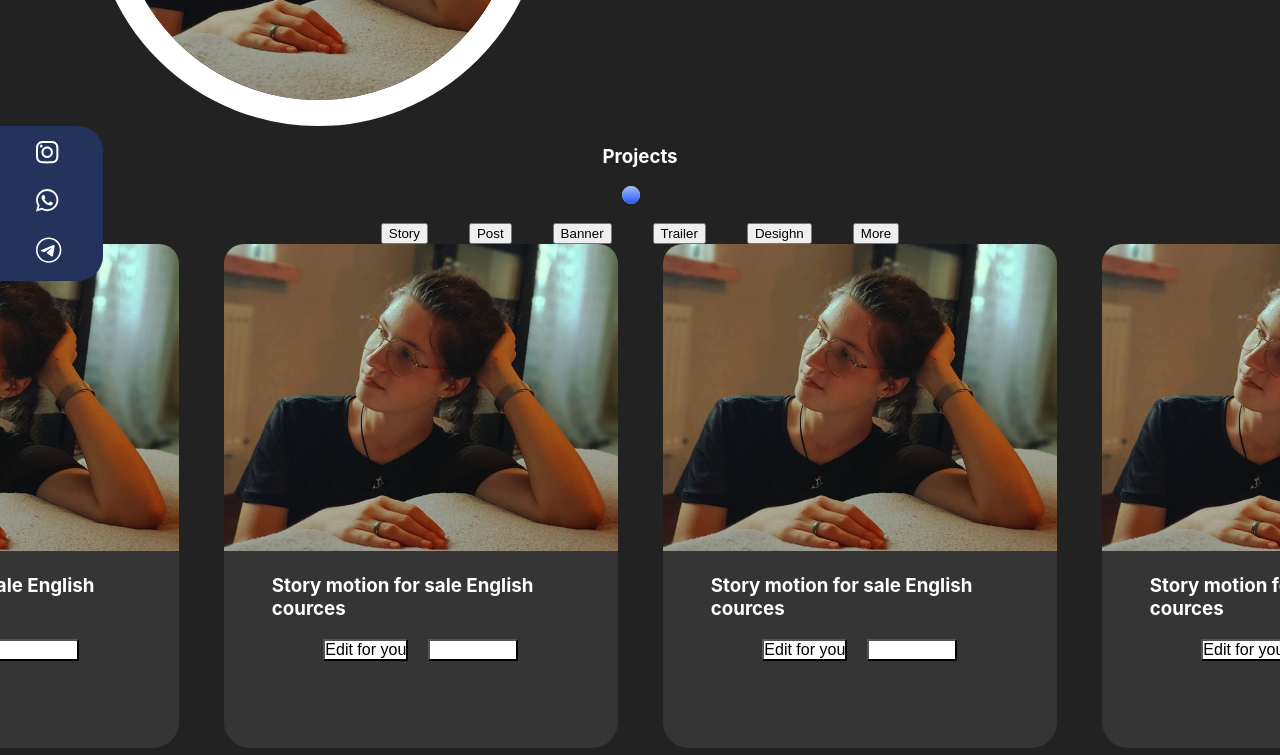
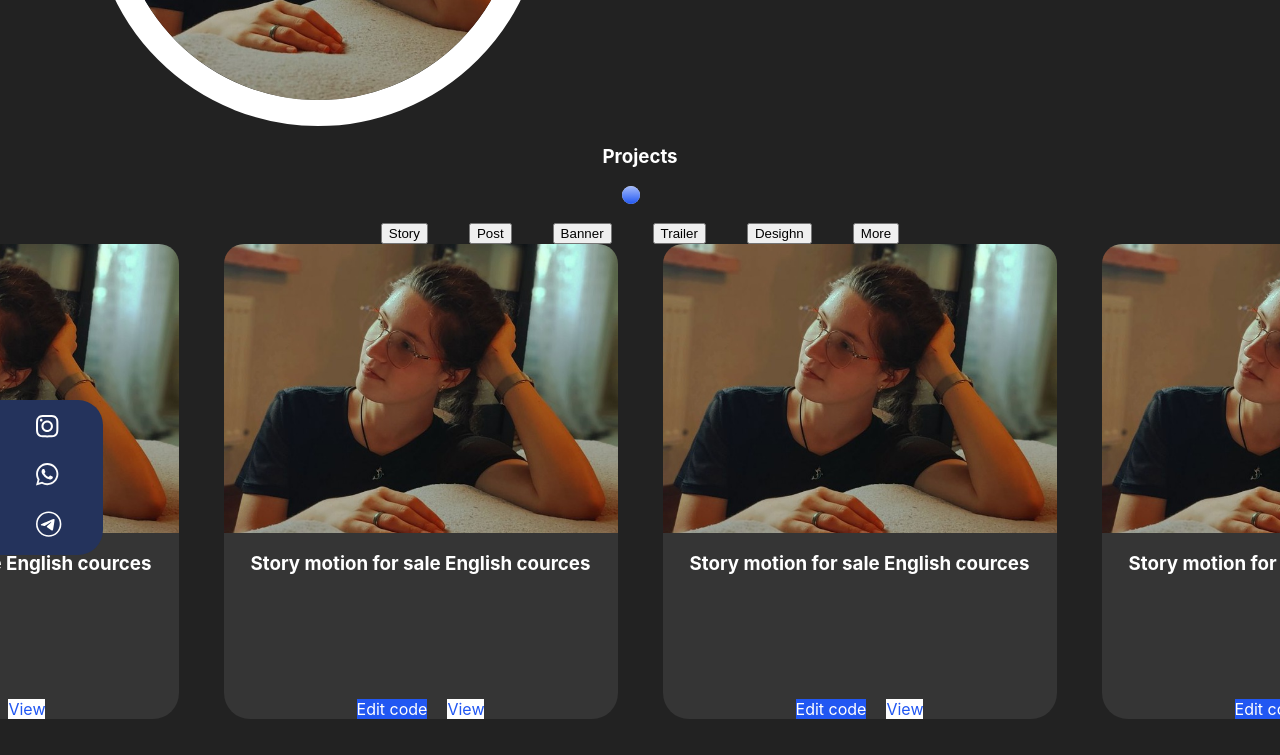
Before and after one commit to molniagrom/portfolio-start-project-vite-main, a React (Vite) app: page / in a window 1280 px wide. Shown: the part 400-1155 px from the top of the page. Built offline with nearby package versions, Linux system fonts and the light colour scheme.

Commit message:
fixed to Card

```diff
--- a/src/App.tsx
+++ b/src/App.tsx
@@ -24,7 +24,6 @@ function App() {
             <MyStack/>
             <Testimony/>
             <Contact/>
-            {/*<IconsContact/>*/}
             <Quote/>
             <Footer/>
         </div>
--- a/src/components/wrappers/FlexWrapper.tsx
+++ b/src/components/wrappers/FlexWrapper.tsx
@@ -6,9 +6,7 @@ type FlexWrapperPropsType = {
     alignItems?: string;
     wrap?: string;
     gap?: string;
-
-    position?: string;
-    zIndex?: string;
+    flexGrow?: string;
 }
 
 export const FlexWrapper = styled.div<FlexWrapperPropsType>`
@@ -18,6 +16,5 @@ export const FlexWrapper = styled.div<FlexWrapperPropsType>`
     align-items: ${props => props.alignItems || undefined};
     flex-wrap: ${props => props.wrap || undefined};
     gap: ${props => props.gap || undefined};
-    position: ${props => props.position || undefined};
-    z-index: ${props => props.zIndex || undefined};
+    flex-grow: ${props => props.flexGrow || undefined};
 `
--- a/src/layout/header/Header.tsx
+++ b/src/layout/header/Header.tsx
@@ -16,4 +16,6 @@ const StyleHeader = styled.header`
     background-color: cadetblue;
     display: flex;
     justify-content: space-between;
+    position: relative;
+
 `
--- a/src/layout/sections/Projects/card/Card.tsx
+++ b/src/layout/sections/Projects/card/Card.tsx
@@ -1,19 +1,20 @@
 import myPhoto from "../../../../image/myPhoto.jpg"
 import styled from "styled-components";
-import {Button} from "../../../../components/Button/Button.tsx";
 import {FlexWrapper} from "../../../../components/wrappers/FlexWrapper.tsx";
 import {Photo} from "../../main/Photo.tsx";
+import {AStyled} from "../../../../components/AStyled/AStyled.tsx";
 
 
 export const Card = () => {
     return (
         <StyledCard borderRadius={"26px"} backgroundColor={"#353535"} width={"394px"}>
             <Photo borderRadius={"20px 20px 0 0"} height={"60.91%"} width={"100%"} src={myPhoto} objectFit={"cover"} />
-            <FlexWrapper alignItems={"center"} direction={"column"} >
+
+            <FlexWrapper flexGrow={"1"} alignItems={"center"} justify={"space-between"} direction={"column"} >
                  <NameCard>Story motion for sale English cources</NameCard>
                 <FlexWrapper direction={"row"}  gap={"20px"}>
-                    <Button color={"#000"}>Edit for you</Button>
-                    <Button>see preview</Button>
+                    <AStyled backgroundColor={"#2157F2"} color={"#fff"}>Edit code</AStyled>
+                    <AStyled color={"#2157F2"}>View</AStyled>
                 </FlexWrapper>
             </FlexWrapper>
         </StyledCard>
@@ -21,7 +22,7 @@ export const Card = () => {
 };
 
 const NameCard = styled.h3`
-    width: 75.5%;
+    flex-grow: 1;
 `
 
 type StyledCardPropsType = {
@@ -32,7 +33,9 @@ type StyledCardPropsType = {
     borderRadius?: string
 }
 
-const StyledCard = styled.div<StyledCardPropsType>`
+const StyledCard = styled.article<StyledCardPropsType>`
+    display: flex;
+    flex-direction: column;
     padding: ${props => props.padding || undefined};
     width: ${props => props.width || undefined};
     background-color: ${props => props.backgroundColor || undefined};
--- a/src/layout/sections/main/Main.tsx
+++ b/src/layout/sections/main/Main.tsx
@@ -54,7 +54,7 @@ export const Main = () => {
                     </FlexWrapper>
                 </FlexWrapper>
             </FlexWrapper>
-            <FlexWrapper zIndex={"5"} position={"fixed"} justify={'flex-start'}>
+            <FlexWrapper>
                 <BlueWhite>
                     <Icon width={"31px"} height={"31px"} iconId={"instagramWhite"} />
                     <Icon width={"31px"} height={"31px"} iconId={"whatsappWhite"} />
@@ -83,8 +83,11 @@ const BlueWhite = styled.div`
     display: flex;
     flex-direction: column;
     justify-content: start;
+    position: fixed;
+    top: 800px;
     gap: 17px;
     border-radius: 0 25px 25px 0;
     background-color: #24335C;
     padding: 15px 36px;
+    z-index: 5;
 `
```
